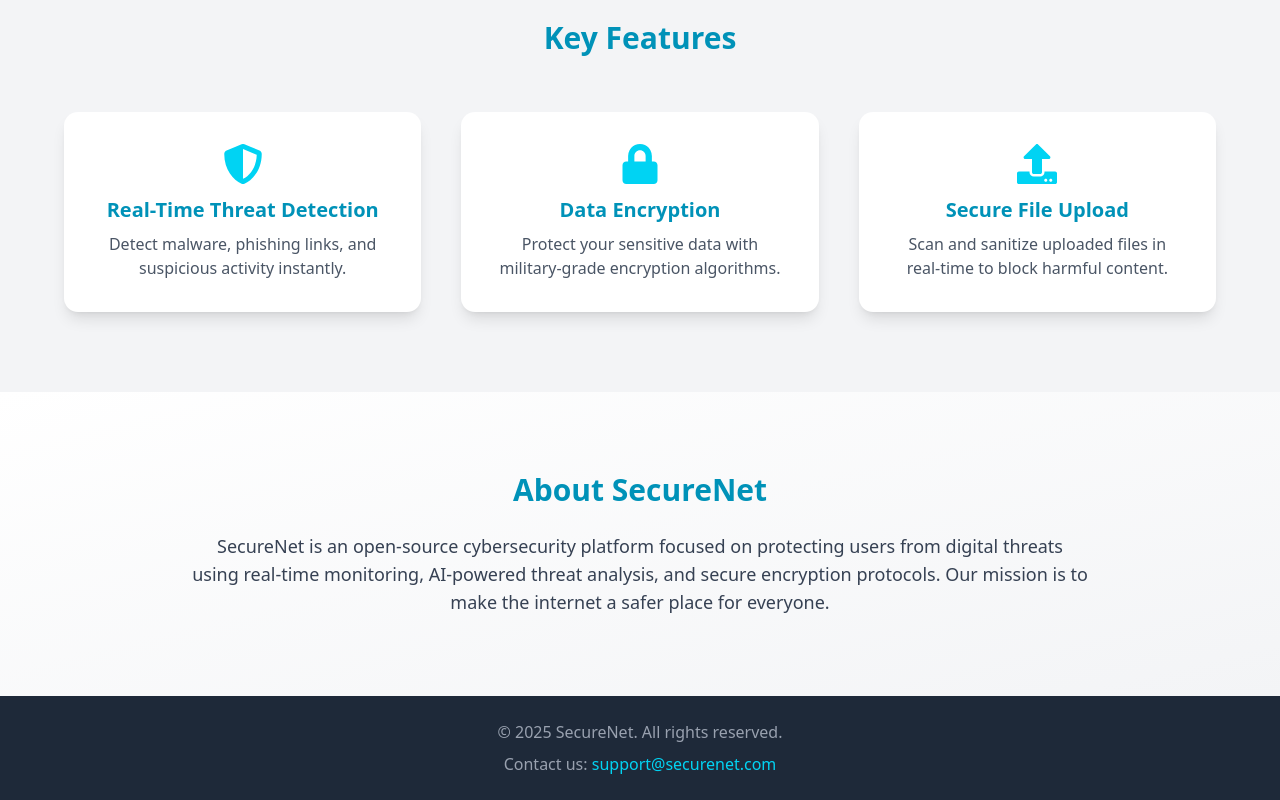
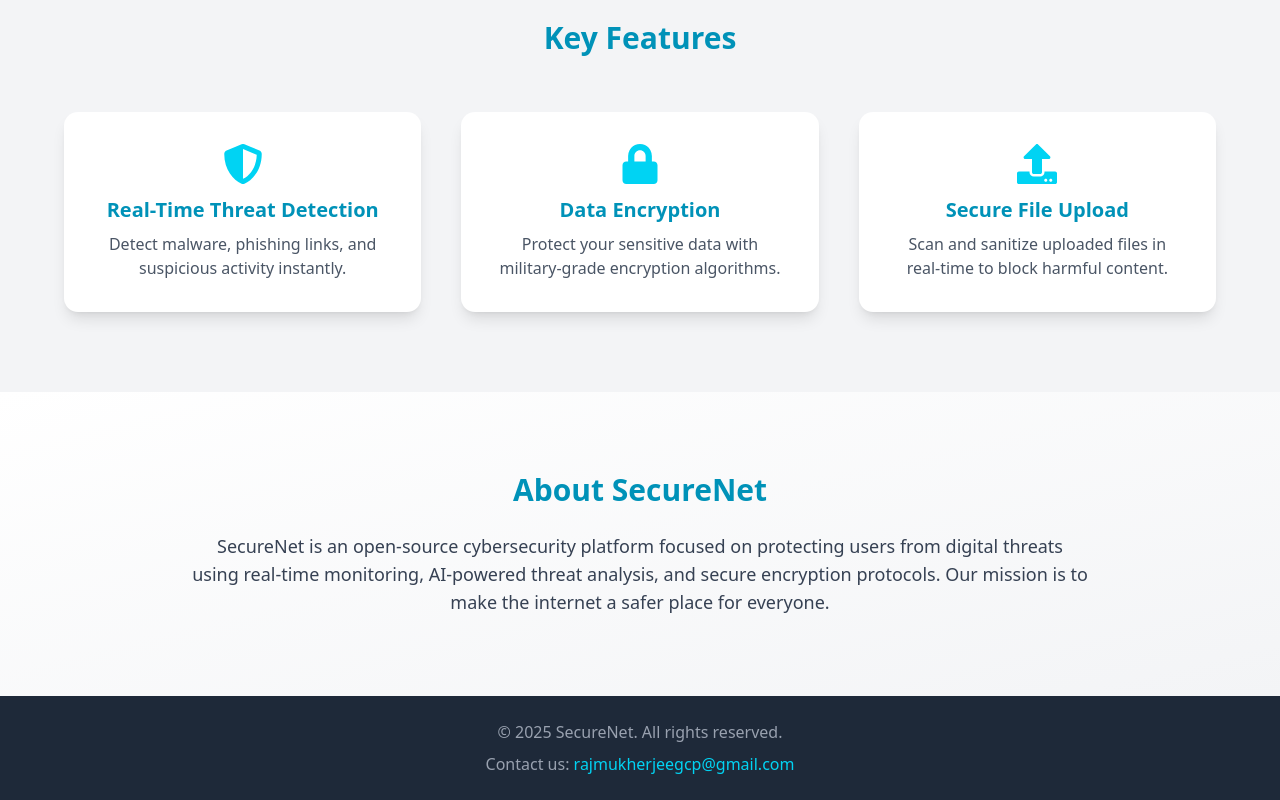
Before and after one commit to PralayeshMukherjee/DeepThreat, a React (Vite) app in the folder Frontend/: page / in a window 1280 px wide. Shown: the part 616-1416 px from the top of the page. Built offline with nearby package versions, Linux system fonts and the light colour scheme.

Commit message:
change the email id

```diff
--- a/Frontend/src/component/Footer.jsx
+++ b/Frontend/src/component/Footer.jsx
@@ -10,7 +10,7 @@ const Footer = () => {
           href="mailto:support@securenet.com"
           className="text-cyan-400 hover:underline"
         >
-          support@securenet.com
+          rajmukherjeegcp@gmail.com
         </a>
       </p>
     </footer>
```
